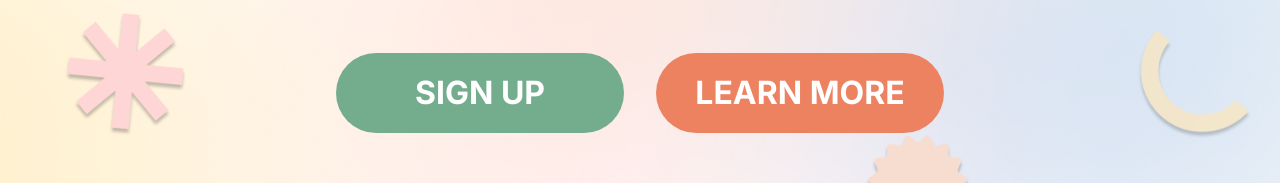
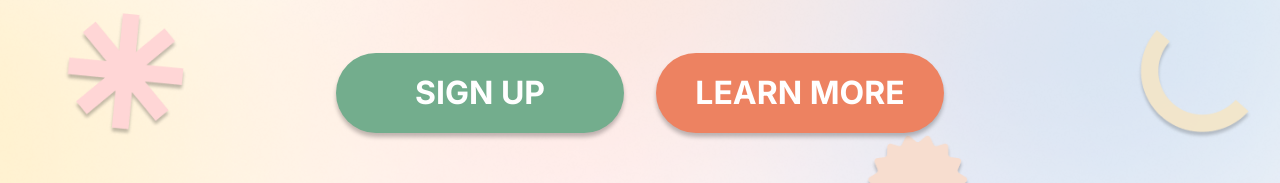
Before and after one commit to py1u/DAU_SWE, a Next.js app in the folder dau/: page / in a window 1280 px wide. Shown: the part 530-713 px from the top of the page. Built offline with nearby package versions, Linux system fonts and the light colour scheme.

Commit message:
add button shadows

```diff
--- a/dau/app/components/Button.js
+++ b/dau/app/components/Button.js
@@ -1,6 +1,6 @@
-const Button = ({text, bg}) => {
+const Button = ({text, bg, shadow}) => {
     return(
-        <button className={`text-white ${bg} text-2xl font-bold w-72 h-20 rounded-full m-4`}> {text} </button>
+        <button className={`text-white ${bg} text-2xl font-bold w-72 h-20 rounded-full m-4 ${shadow}`}> {text} </button>
     )
 }
 
--- a/dau/app/page.js
+++ b/dau/app/page.js
@@ -17,8 +17,8 @@ export default function Home() {
           </p>
 
           <div className="flex flex-row">
-            <Button text="SIGN UP" bg="bg-[#73AD8D]"/>
-            <Button text="LEARN MORE" bg="bg-[#ED8261]"/>
+            <Button text="SIGN UP" bg="bg-[#73AD8D]" shadow="shadow-button-shadow"/>
+            <Button text="LEARN MORE" bg="bg-[#ED8261]" shadow="shadow-button-shadow"/>
           </div>
         </section>
       </div>
--- a/dau/tailwind.config.js
+++ b/dau/tailwind.config.js
@@ -14,6 +14,9 @@ module.exports = {
       fontSize: {
         '2xl': '2rem',
       },
+      boxShadow: {
+        'button-shadow' : '0px 4px 4px rgba(0, 0, 0, 0.25)',
+      },
     },
   },
   plugins: [],
```
